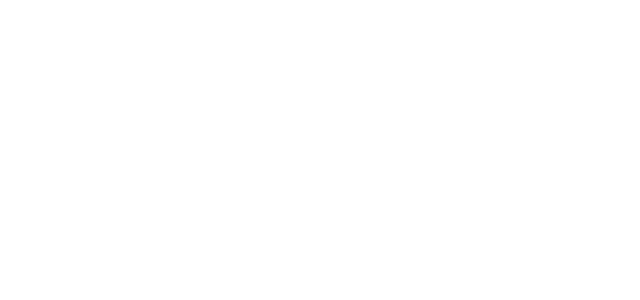
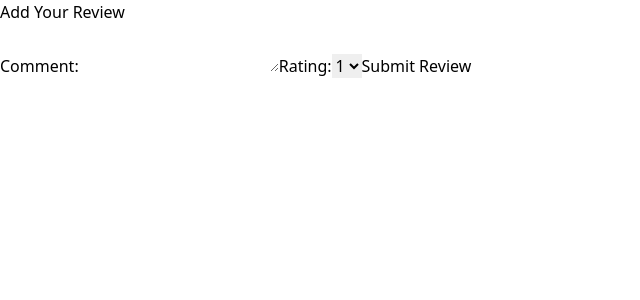
Before and after one commit to ZachDAmico/hanger-client, a React (Vite) app: page /restaurants/1/add-review in a window 1280 px wide. Before the commit this address had no page. Shown: the top 300 px of the page, without its empty margins (0-640 px from the left). Built offline with nearby package versions, Linux system fonts and the light colour scheme.

Commit message:
wip able to create new review from form and navigate back to restaurant details page

```diff
--- a/src/components/ApplicationViews.jsx
+++ b/src/components/ApplicationViews.jsx
@@ -4,6 +4,7 @@
 import { Authorized } from "./Authorized";
 import { LandingPage } from "../pages/LandingPage";
 import { RestaurantDetails } from "../pages/RestaurantDetails";
+import { NewReviewForm } from "../pages/NewReviewForm";
 
 export const ApplicationViews = () => {
   return (
@@ -17,6 +18,10 @@
         path="/restaurants/:restaurantId"
         element={<RestaurantDetails />}
       />
+      <Route
+        path="/restaurants/:restaurantId/add-review"
+        element={<NewReviewForm />}
+      />
     </Routes>
   );
 };
--- /dev/null
+++ b/src/fetches/ReviewFetches.jsx
@@ -0,0 +1,21 @@
+export const createReview = async (obj, token) => {
+  try {
+    const response = await fetch(`http://localhost:8000/reviews`, {
+      method: "POST",
+      headers: {
+        Authorization: `Token ${token}`,
+        "Content-Type": "application/json",
+      },
+      body: JSON.stringify(obj),
+    });
+
+    if (!response.ok) {
+      throw new Error("Failed to create review");
+    }
+
+    return response.json();
+  } catch (error) {
+    console.error("Error creating review:", error);
+    throw error;
+  }
+};
--- /dev/null
+++ b/src/pages/NewReviewForm.jsx
@@ -0,0 +1,63 @@
+import { useState } from "react";
+import { useNavigate, useParams } from "react-router-dom";
+import { createReview } from "../fetches/ReviewFetches";
+
+export const NewReviewForm = () => {
+  const [rating, setRating] = useState(1);
+  const [comment, setComment] = useState("");
+  const [favorite, setFavorite] = useState(false);
+  const { restaurantId } = useParams();
+  const navigate = useNavigate();
+
+  const handleRatingChange = (event) => {
+    setRating(parseInt(event.target.value, 10));
+  };
+
+  const handleCommentChange = (event) => {
+    setComment(event.target.value);
+  };
+
+  // need to create Post fetch for reviews
+  const handleSubmit = async (event) => {
+    event.preventDefault();
+
+    const reviewObject = {
+      restaurant_id: restaurantId,
+      rating,
+      comment,
+      favorite,
+    };
+
+    try {
+      const userToken = JSON.parse(localStorage.getItem("hanger_token")).token;
+      const result = await createReview(reviewObject, userToken);
+      console.log("Review created:", result);
+      navigate(`/restaurants/${restaurantId}`);
+    } catch (error) {
+      console.error("Error creating review:", error);
+    }
+  };
+
+  return (
+    <div>
+      <h2>Add Your Review</h2>
+      <form onSubmit={handleSubmit}>
+        <label>
+          Comment:
+          <textarea value={comment} onChange={handleCommentChange} />
+        </label>
+        <label>
+          Rating:
+          <select value={rating} onChange={handleRatingChange}>
+            <option value={1}>1</option>
+            <option value={2}>2</option>
+            <option value={3}>3</option>
+            <option value={4}>4</option>
+            <option value={5}>5</option>
+          </select>
+        </label>
+        <button type="submit">Submit Review</button>
+      </form>
+    </div>
+  );
+};
--- a/src/pages/RestaurantDetails.jsx
+++ b/src/pages/RestaurantDetails.jsx
@@ -1,16 +1,21 @@
 import { useEffect, useState } from "react";
-import { useParams } from "react-router-dom";
+import { useNavigate, useParams } from "react-router-dom";
 import { getRestaurantById } from "../fetches/RestaurantFetches";
 
 export const RestaurantDetails = () => {
   const [restaurantDetails, setRestaurantDetails] = useState({});
   const { restaurantId } = useParams();
+  const navigate = useNavigate();
 
   useEffect(() => {
     getRestaurantById(restaurantId).then((restaurantObj) => {
       setRestaurantDetails(restaurantObj);
     });
   }, [restaurantId]);
+
+  const handleAddingReview = () => {
+    navigate(`/restaurants/${restaurantId / add - review}`);
+  };
 
   return (
     <div>
@@ -30,8 +35,17 @@
         </ul>
       ) : (
         // check this functionality by having restaurant with no reviews!
-        <p>Be the first review!</p>
+        <div>
+          <p>{restaurantDetails.name}</p>
+          <p>Be the first review!</p>
+        </div>
       )}
+      <button onClick={handleAddingReview}>Add a Review</button>
+      <button>
+        {restaurantDetails.isFavorite
+          ? "Remove from Favorites"
+          : "Add to Favorites"}
+      </button>
     </div>
   );
 };
```
